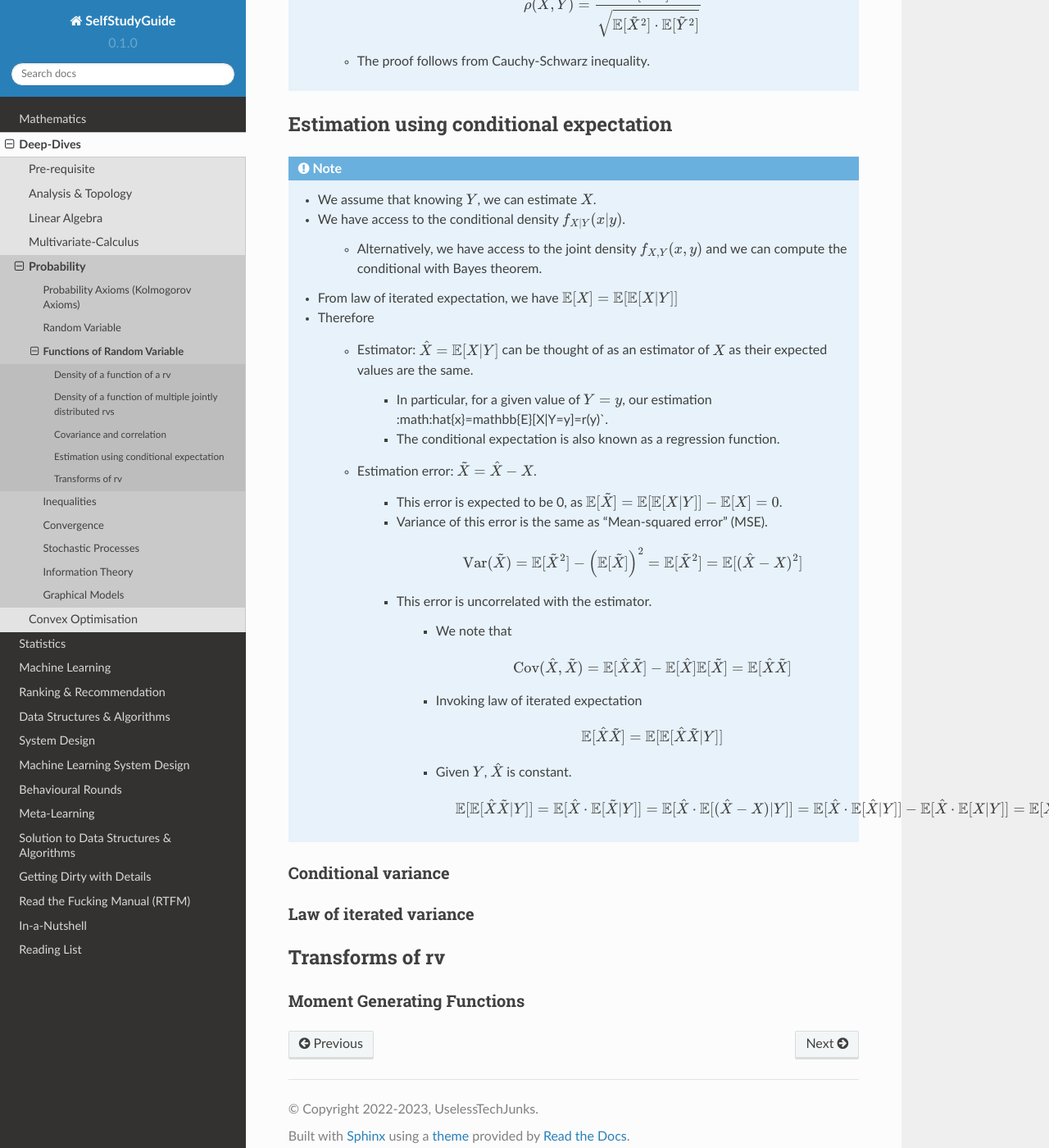
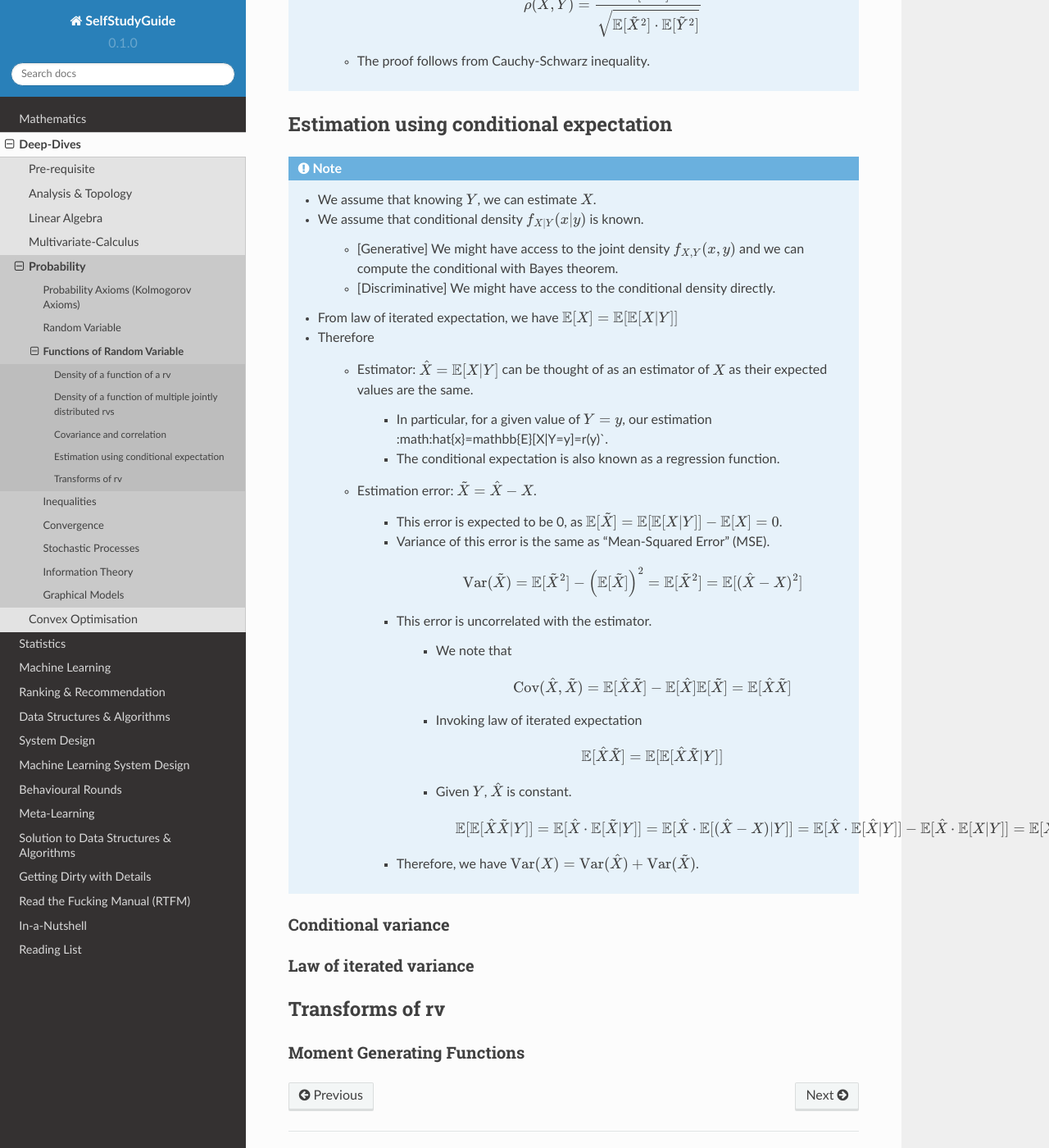
Before and after one commit to uselesstechjunks/leetcode, a Sphinx documentation site: the page built from docs/source/math/prob/func.rst, in a window 1280 px wide and 1400 px high, scrolled down 3493 px. Shown: the whole window at 82% size. Built offline with Sphinx 7.4.7 and the Read the Docs theme 2.0.0, drawn with Linux system fonts in a browser that asks for light colours.

Commit message:
Update func.rst

```diff
--- a/docs/source/math/prob/func.rst
+++ b/docs/source/math/prob/func.rst
@@ -122,9 +122,10 @@ Estimation using conditional expectation
 ******************************************************************************************
 .. note::
 	* We assume that knowing :math:`Y`, we can estimate :math:`X`.
-	* We have access to the conditional density :math:`f_{X|Y}(x|y)`.
+	* We assume that conditional density :math:`f_{X|Y}(x|y)` is known.
 
-		* Alternatively, we have access to the joint density :math:`f_{X,Y}(x,y)` and we can compute the conditional with Bayes theorem.
+		* [Generative] We might have access to the joint density :math:`f_{X,Y}(x,y)` and we can compute the conditional with Bayes theorem.
+		* [Discriminative] We might have access to the conditional density directly.
 	* From law of iterated expectation, we have :math:`\mathbb{E}[X]=\mathbb{E}[\mathbb{E}[X|Y]]`
 	* Therefore
 
@@ -135,7 +136,7 @@ Estimation using conditional expectation
 		* Estimation error: :math:`\tilde{X}=\hat{X}-X`.
 
 			* This error is expected to be 0, as :math:`\mathbb{E}[\tilde{X}]=\mathbb{E}[\mathbb{E}[X|Y]]-\mathbb{E}[X]=0`.
-			* Variance of this error is the same as "Mean-squared error" (MSE).
+			* Variance of this error is the same as "Mean-Squared Error" (MSE).
 
 				.. math:: \mathrm{Var}(\tilde{X})=\mathbb{E}[\tilde{X}^2]-\left(\mathbb{E}[\tilde{X}]\right)^2=\mathbb{E}[\tilde{X}^2]=\mathbb{E}[(\hat{X}-X)^2]
 			* This error is uncorrelated with the estimator.
@@ -149,6 +150,7 @@ Estimation using conditional expectation
 				* Given :math:`Y`, :math:`\hat{X}` is constant.
 
 					.. math:: \mathbb{E}[\mathbb{E}[\hat{X}\tilde{X}|Y]]=\mathbb{E}[\hat{X}\cdot\mathbb{E}[\tilde{X}|Y]]=\mathbb{E}[\hat{X}\cdot\mathbb{E}[(\hat{X}-X)|Y]]=\mathbb{E}[\hat{X}\cdot\mathbb{E}[\hat{X}|Y]]-\mathbb{E}[\hat{X}\cdot\mathbb{E}[X|Y]]=\mathbb{E}[\hat{X}^2]-\mathbb{E}[\hat{X}^2]]=0
+			* Therefore, we have :math:`\mathrm{Var}(X)=\mathrm{Var}(\hat{X})+\mathrm{Var}(\tilde{X})`.
 
 Conditional variance
 ========================================================================
```
